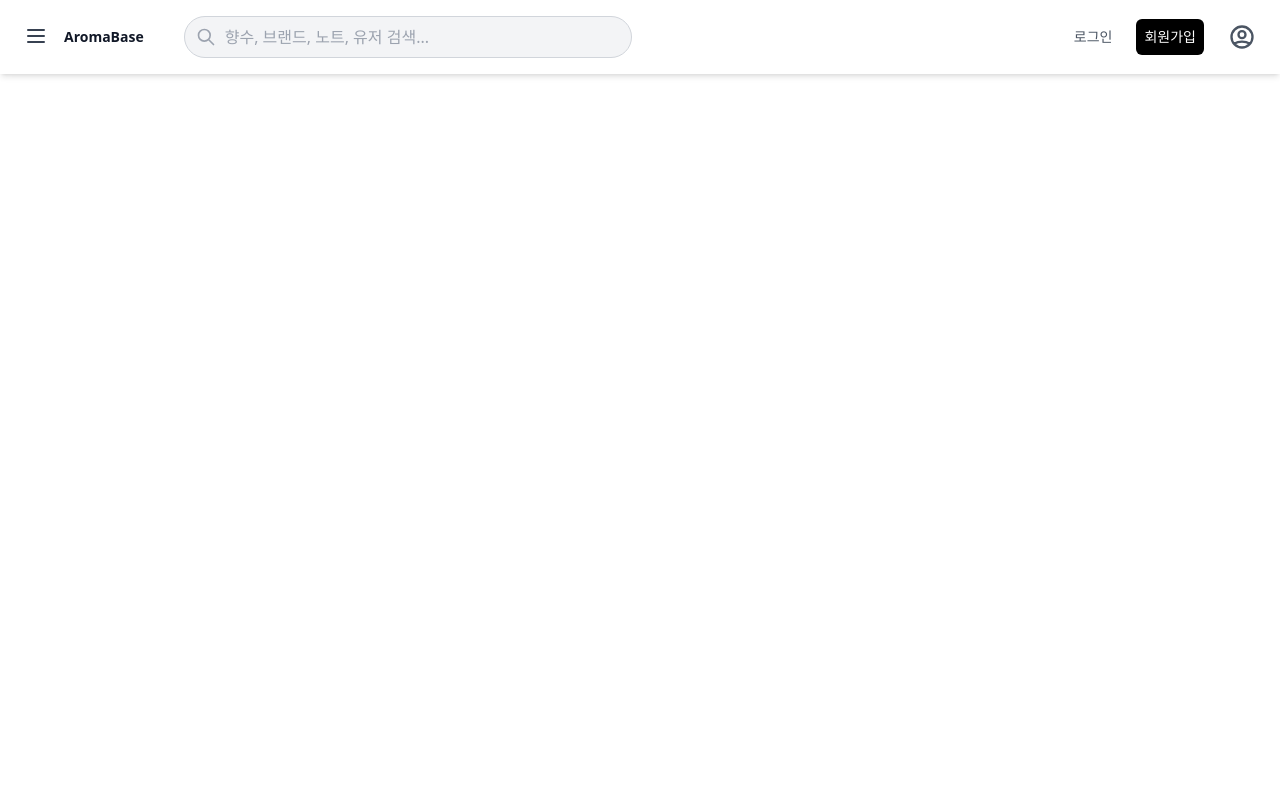
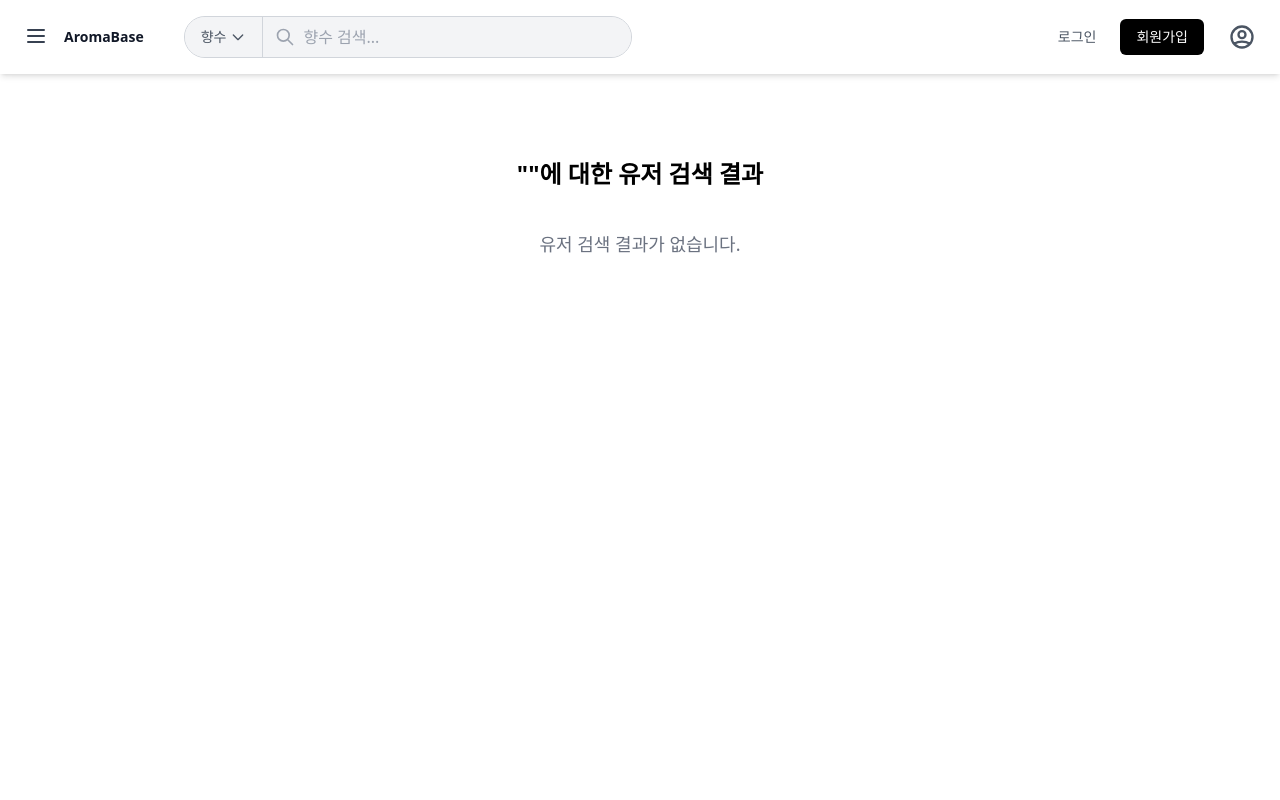
Before and after one commit to BIG-JONG/Smellers, a React (Vite) app in the folder frontend/: page /search/user in a window 1280 px wide. Shown: the top 800 px of the page. Built offline with nearby package versions, Linux system fonts and the light colour scheme.

Commit message:
검색창 수정, 유저서치 페이지 추가

```diff
--- a/frontend/src/App.tsx
+++ b/frontend/src/App.tsx
@@ -18,29 +18,23 @@ import PerfumeDetailPage from './pages/PerfumeDetailPage';
 import MainPage from './pages/MainPage';
 import PerfumeListPage from './pages/PerfumeListPage';
 
-// 3. 새로 만든 검색 결과 페이지 import
+// 3. 검색 결과 페이지들 import
 import SearchResultsPage from './pages/SearchResultsPage';
-import Faq from './components/Faq';
+import UserSearchResultsPage from './pages/UserSearchPage'; // 유저 검색 결과 페이지를 추가했습니다.
 
 // AppContent 컴포넌트를 Router로 감싸기 위해 별도로 정의
 function AppContent() {
   const navigate = useNavigate();
 
-  // Header에서 navigate만 사용
   const handleNavigate = useCallback((path: string) => {
     navigate(path);
   }, [navigate]);
 
-  // Header는 자체적으로 사이드바 상태를 관리
-  const toggleSidebar = useCallback(() => {
-  }, []);
-
   return (
     <div className="flex flex-col min-h-screen">
-      {/* 이제 Header에 navigate 함수만 전달합니다. */}
+      {/* Header에 navigate 함수만 전달하고, toggleSidebar는 제거했습니다. */}
       <Header
         navigate={handleNavigate}
-        toggleSidebar={toggleSidebar}
       />
       <Layout>
         <Routes>
@@ -59,8 +53,12 @@ function AppContent() {
           <Route path="/perfumes/:id" element={<PerfumeDetailPage />} />
 
           <Route path="/user/:nickname" element={<UserPerfumeListPage />} />
+
+          {/* 향수 검색 페이지 라우트 */}
           <Route path="/search" element={<SearchResultsPage />} />
-          <Route path="/faq" element={<Faq />} />
+
+          {/* 유저 검색 페이지 라우트 - 이 부분을 추가했습니다. */}
+          <Route path="/search/user" element={<UserSearchResultsPage />} />
         </Routes>
       </Layout>
       <Footer className="mt-auto" />
--- a/frontend/src/components/Header.tsx
+++ b/frontend/src/components/Header.tsx
@@ -2,11 +2,12 @@ import React, { useState } from 'react';
 
 interface HeaderProps {
   navigate: (path: string) => void;
-  toggleSidebar: () => void;
 }
 
 const Header: React.FC<HeaderProps> = ({ navigate }) => {
   const [searchQuery, setSearchQuery] = useState('');
+  const [searchType, setSearchType] = useState('perfume');
+  const [isDropdownOpen, setIsDropdownOpen] = useState(false);
 
   const token = sessionStorage.getItem('token');
   const isLoggedIn = !!token;
@@ -16,18 +17,30 @@ const Header: React.FC<HeaderProps> = ({ navigate }) => {
     navigate('/');
   };
 
-  // 검색 로직을 처리하는 함수
   const handleSearch = () => {
     if (searchQuery.trim()) {
-      navigate(`/search?q=${searchQuery}`);
+      const query = searchQuery.trim();
+      if (searchType === 'user') {
+        navigate(`/search/user?q=${query}`);
+      } else {
+        navigate(`/search?q=${query}`);
+      }
     }
   };
 
-  // 엔터 키 입력 시 검색 실행
   const handleKeyPress = (e: React.KeyboardEvent<HTMLInputElement>) => {
     if (e.key === 'Enter') {
       handleSearch();
     }
+  };
+
+  const toggleDropdown = () => {
+    setIsDropdownOpen(!isDropdownOpen);
+  };
+
+  const handleTypeSelect = (type: string) => {
+    setSearchType(type);
+    setIsDropdownOpen(false);
   };
 
   return (
@@ -45,15 +58,53 @@ const Header: React.FC<HeaderProps> = ({ navigate }) => {
         </a>
       </div>
 
-      <div className="flex-grow mx-8 max-w-md">
+      <div className="flex-grow mx-8 max-w-md flex items-center">
+        {/* 검색 입력창과 드롭다운을 감싸는 컨테이너 */}
+        <div className="flex items-center w-full relative bg-gray-100 rounded-full border border-gray-300">
+          {/* 드롭다운 버튼 */}
           <div className="relative">
+            <button
+              onClick={toggleDropdown}
+              className="flex items-center justify-center h-10 px-4 text-sm text-gray-600 rounded-l-full bg-gray-100 border-r border-gray-300 hover:bg-gray-200 transition-colors duration-200 focus:outline-none"
+            >
+              {searchType === 'perfume' ? '향수' : '유저'}
+              <svg
+                xmlns="http://www.w3.org/2000/svg"
+                className="h-4 w-4 ml-1"
+                fill="none"
+                viewBox="0 0 24 24"
+                stroke="currentColor"
+              >
+                <path strokeLinecap="round" strokeLinejoin="round" strokeWidth="2" d="M19 9l-7 7-7-7" />
+              </svg>
+            </button>
+            {isDropdownOpen && (
+              <div className="absolute top-full left-0 mt-2 w-28 bg-white border border-gray-300 rounded-md shadow-lg z-50">
+                <button
+                  onClick={() => handleTypeSelect('perfume')}
+                  className="block w-full text-left px-4 py-2 text-sm text-gray-700 hover:bg-gray-100"
+                >
+                  향수
+                </button>
+                <button
+                  onClick={() => handleTypeSelect('user')}
+                  className="block w-full text-left px-4 py-2 text-sm text-gray-700 hover:bg-gray-100"
+                >
+                  유저
+                </button>
+              </div>
+            )}
+          </div>
+
+          {/* 검색 입력창 */}
+          <div className="relative flex-grow">
             <input
               type="text"
               value={searchQuery}
               onChange={(e) => setSearchQuery(e.target.value)}
               onKeyPress={handleKeyPress}
-            placeholder="향수, 브랜드, 노트, 유저 검색..."
-            className="w-full py-2 pl-10 pr-4 rounded-full bg-gray-100 border border-gray-300 focus:outline-none focus:ring-2 focus:ring-black focus:border-transparent text-gray-700"
+              placeholder={searchType === 'perfume' ? '향수 검색...' : '유저 닉네임 검색...'}
+              className="w-full h-10 py-2 pl-10 pr-4 bg-gray-100 rounded-r-full focus:outline-none focus:ring-2 focus:ring-black focus:border-transparent text-gray-700"
               aria-label="Search"
             />
             <button
@@ -76,6 +127,7 @@ const Header: React.FC<HeaderProps> = ({ navigate }) => {
             </button>
           </div>
         </div>
+      </div>
 
       <nav className="flex items-center space-x-6 ml-auto">
         {isLoggedIn ? (
@@ -88,7 +140,7 @@ const Header: React.FC<HeaderProps> = ({ navigate }) => {
             </button>
             <button
               onClick={handleLogout}
-              className="text-sm px-2 py-2 bg-black text-white rounded-md hover:bg-black transition-colors duration-200 whitespace-nowrap"
+              className="text-sm px-4 py-2 bg-black text-white rounded-md hover:bg-black transition-colors duration-200 whitespace-nowrap"
             >
               로그아웃
             </button>
@@ -103,13 +155,20 @@ const Header: React.FC<HeaderProps> = ({ navigate }) => {
             </button>
             <button
               onClick={() => navigate('/signup')}
-              className="text-sm px-2 py-2 bg-black text-white rounded-md hover:bg-black transition-colors duration-200 whitespace-nowrap"
+              className="text-sm px-4 py-2 bg-black text-white rounded-md hover:bg-black transition-colors duration-200 whitespace-nowrap"
             >
               회원가입
             </button>
           </>
         )}
-        <a href="#" onClick={() => navigate('/mypage/perfumes')} className="text-gray-600 hover:text-black transition-colors duration-200">
+        <a
+          href="#"
+          onClick={(e) => {
+            e.preventDefault();
+            navigate('/mypage/perfumes');
+          }}
+          className="text-gray-600 hover:text-black transition-colors duration-200"
+        >
           <svg
             className="size-7"
             xmlns="http://www.w3.org/2000/svg"
--- a/frontend/src/pages/UserPerfumeListPage.tsx
+++ b/frontend/src/pages/UserPerfumeListPage.tsx
@@ -1,12 +1,11 @@
 import React, { useEffect, useState } from 'react';
-import { useParams, useSearchParams, useNavigate } from 'react-router-dom';
+import { useSearchParams, useNavigate } from 'react-router-dom';
 import UserProfileSection from "@/components/UserProfileSection";
 import PerfumeListSection from "@/components/PerfumeListSection";
 import { Product } from "@/components/ProductCard";
 import axios from 'axios';
 
 const UserPerfumeListPage: React.FC = () => {
-  const { nickname } = useParams();
   const [searchParams] = useSearchParams();
   const userId = searchParams.get('userId');
 
--- /dev/null
+++ b/frontend/src/pages/UserSearchPage.tsx
@@ -0,0 +1,118 @@
+import React, { useState, useEffect } from 'react';
+import { useSearchParams, useNavigate } from 'react-router-dom';
+import axios from 'axios';
+import UserProfile from '@/components/UserProfile';
+
+interface User {
+  userId: string;
+  nickname: string;
+}
+
+const UserSearchResultsPage: React.FC = () => {
+  const navigate = useNavigate();
+  const [searchParams] = useSearchParams();
+  const query = searchParams.get('q');
+
+  const [users, setUsers] = useState<User[]>([]);
+  const [loading, setLoading] = useState(true);
+  const [error, setError] = useState<string | null>(null);
+
+  useEffect(() => {
+    const fetchResults = async () => {
+      if (!query) {
+        setLoading(false);
+        setUsers([]);
+        return;
+      }
+
+      setLoading(true);
+      setError(null);
+      setUsers([]);
+
+      try {
+        const token = sessionStorage.getItem('token');
+        if (!token) {
+          setError("로그인이 필요합니다.");
+          setLoading(false);
+          return;
+        }
+
+        console.log(`[프론트엔드] 유저 검색 요청: /users/findUser/${query}`);
+
+        const response = await axios.get(
+          `http://localhost:4000/users/findUser/${query}`,
+          {
+            headers: {
+              Authorization: `Bearer ${token}`,
+              'Content-Type': 'application/json',
+            },
+          }
+        );
+
+        console.log(`[프론트엔드] 받은 데이터:`, response.data);
+
+        if (response.data && Array.isArray(response.data)) {
+          const mappedUsers = response.data.map((item: any) => ({
+            userId: item.userId.toString(),
+            nickname: item.nickname,
+          }));
+
+          console.log(`[프론트엔드] 매핑된 유저 (${mappedUsers.length}개):`, mappedUsers);
+          setUsers(mappedUsers);
+        } else {
+          console.error("[프론트엔드] 받은 데이터 형식이 올바르지 않습니다.", response.data);
+          setError("검색 결과 데이터 형식이 올바르지 않습니다.");
+          setUsers([]);
+        }
+      } catch (err: any) {
+        console.error("유저 검색 결과를 가져오는 데 실패했습니다:", err);
+        if (err.response && err.response.status === 401) {
+            setError("로그인 세션이 만료되었거나, 로그인이 필요합니다.");
+        } else {
+            setError("유저 검색 실패: 서버 에러 또는 API 로직을 확인해주세요.");
+        }
+        setUsers([]);
+      } finally {
+        setLoading(false);
+      }
+    };
+
+    fetchResults();
+  }, [query]);
+
+  const handleUserClick = (userId: string, nickname: string) => {
+    navigate(`/user/${nickname}?userId=${userId}`);
+  };
+
+  if (loading) {
+    return <div className="text-center p-8 text-lg font-medium text-gray-700">로딩 중...</div>;
+  }
+
+  if (error) {
+    return <div className="text-center p-8 text-lg font-medium text-red-500">{error}</div>;
+  }
+
+  return (
+    <div className="pt-[20px] p-8 max-w-7xl mx-auto">
+      <h1 className="text-2xl font-bold mb-6">"{query}"에 대한 유저 검색 결과</h1>
+
+      {users.length > 0 ? (
+        <div className="flex flex-col gap-4">
+          {users.map((user) => (
+            <UserProfile
+              key={user.userId}
+              nickName={user.nickname}
+              onClick={() => handleUserClick(user.userId, user.nickname)}
+            />
+          ))}
+        </div>
+      ) : (
+        <div className="text-center text-gray-500 mt-10 text-lg font-medium">
+          유저 검색 결과가 없습니다.
+        </div>
+      )}
+    </div>
+  );
+};
+
+export default UserSearchResultsPage;
```
Also changed, not shown: frontend/src/pages/FollowListPage.tsx (+8 -0 lines). Lines whose indentation alone changed are shown as unchanged.
